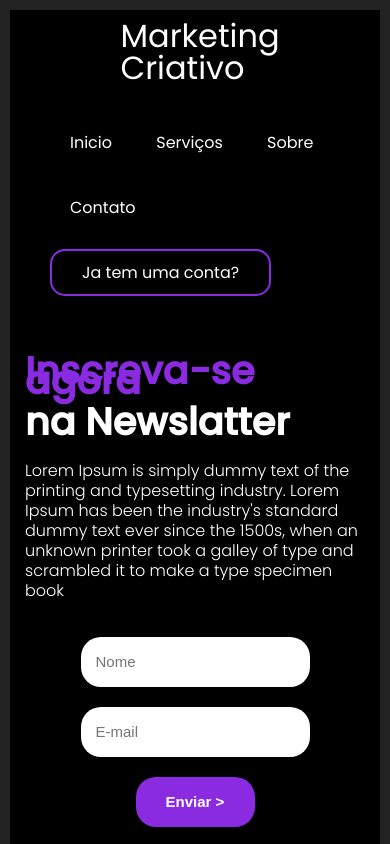
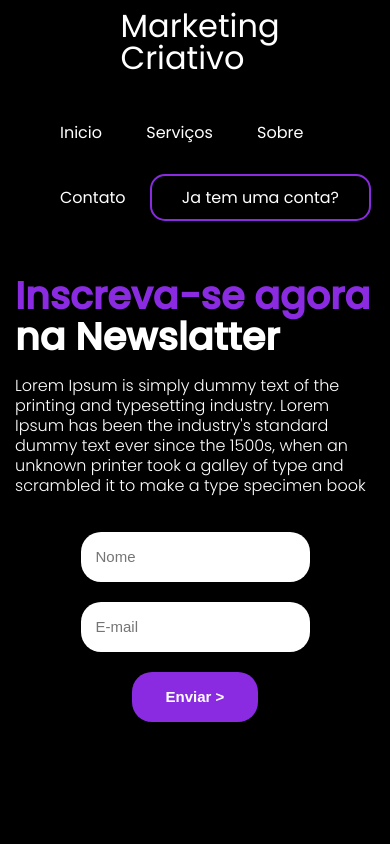
Before and after one commit to rhuansouza/landing-page, a plain HTML site: page index.html in a window 390 px wide. Shown: the top 844 px of the page. Drawn offline with Linux system fonts and the light colour scheme.

Commit message:
chore: ajustes responsivel

```diff
--- a/styles/style.css
+++ b/styles/style.css
@@ -1,11 +1,12 @@
 body{
-    background-color: rgb(34,34,34);
+
     color: white;
     font-family: poppinsregular;
-    max-width: 1200px;
+
     /*centralizar pagina*/
-    margin: 0 auto;
-    padding: 10px;
+    margin: 0;
+    padding: 0;
+
 }
 
 li{
```
